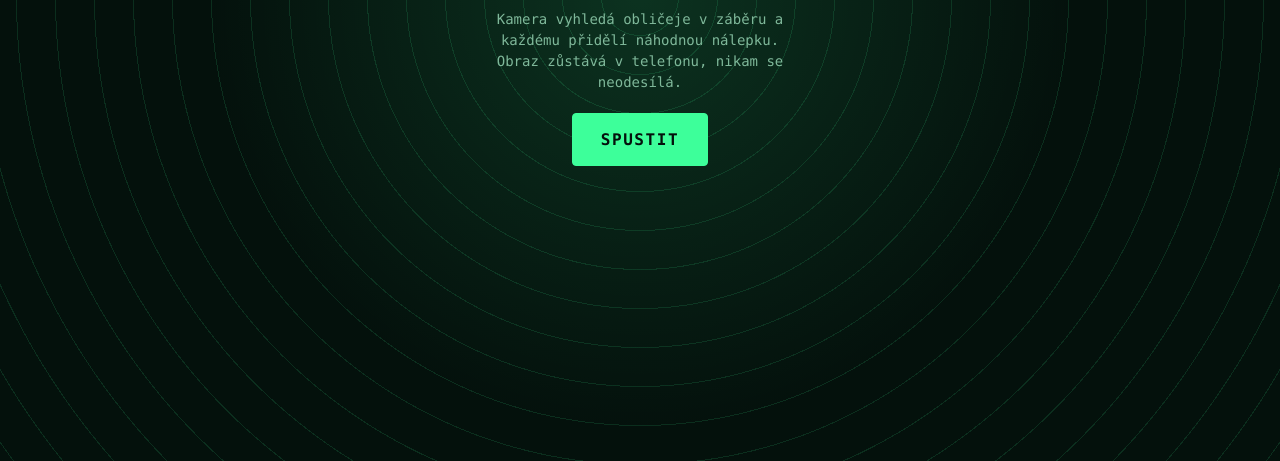
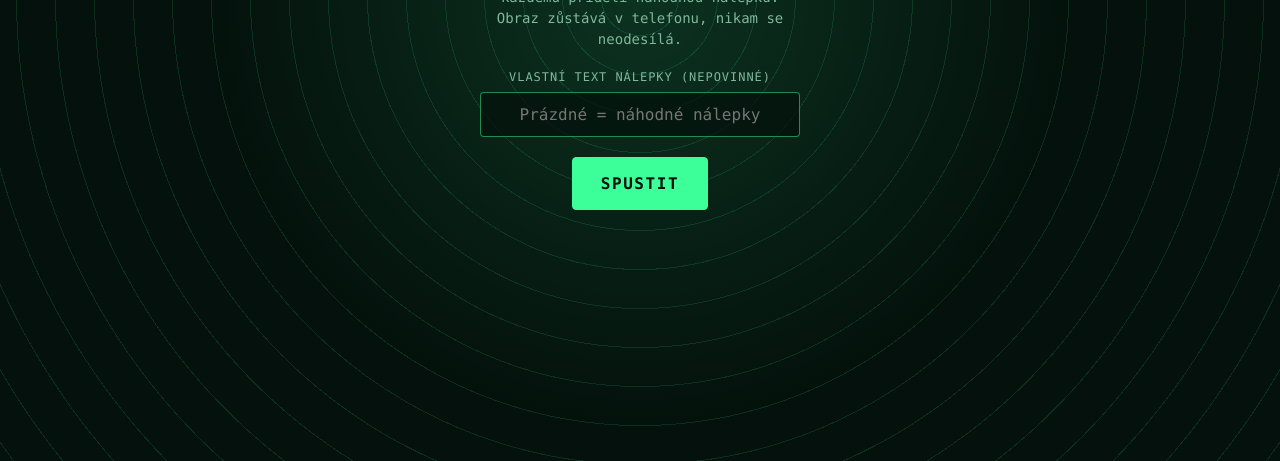
Before and after one commit to zarybjir/Zenista, a plain HTML site: page radar/index.html in a window 1280 px wide. Shown: the part 339-800 px from the top of the page. Drawn offline with Linux system fonts and the light colour scheme.

Commit message:
Radar: volitelný vlastní text nálepky
Co-Authored-By: Claude Fable 5.2 <noreply@anthropic.com>
Claude-Session: https://claude.ai/code/session_015jCRZQqY4SgQJubwJ9zX4T

```diff
--- a/radar/index.html
+++ b/radar/index.html
@@ -59,6 +59,13 @@
   #intro p { margin: 0; max-width: 34ch; color: var(--dim); font-size: 14px; line-height: 1.5; }
   #intro button { font-size: 16px; padding: 16px 28px; background: var(--accent);
     color: var(--bg); font-weight: 700; }
+  .field { display: flex; flex-direction: column; gap: 8px; width: min(100%, 320px);
+    color: var(--dim); font-size: 12px; letter-spacing: .08em; text-transform: uppercase; }
+  .field input { font: inherit; font-size: 16px; color: var(--fg); background: var(--panel);
+    border: 1px solid rgba(61, 255, 154, .5); border-radius: 4px; padding: 12px;
+    text-align: center; text-transform: none; letter-spacing: 0;
+    -webkit-user-select: text; user-select: text; }
+  .field input:focus-visible { outline: 2px solid var(--alert); outline-offset: 2px; }
   #msg { color: var(--alert); min-height: 1.5em; }
 
   @media (prefers-reduced-motion: reduce) { .dot { animation: none; } }
@@ -74,14 +81,17 @@
     <div class="chip">Cíle: <b id="count">0</b></div>
   </div>
   <div class="hud bottom">
+    <button id="flip" type="button">Otočit kameru</button>
     <button id="shuffle" type="button">Nové nálepky</button>
-    <button id="flip" type="button">Otočit kameru</button>
   </div>
 </div>
 
 <div id="intro">
   <h1>RADAR</h1>
   <p>Kamera vyhledá obličeje v záběru a každému přidělí náhodnou nálepku. Obraz zůstává v telefonu, nikam se neodesílá.</p>
+  <label class="field" for="custom">Vlastní text nálepky (nepovinné)
+    <input id="custom" type="text" maxlength="40" autocomplete="off" placeholder="Prázdné = náhodné nálepky">
+  </label>
   <button id="start" type="button">Spustit</button>
   <p id="msg" role="status"></p>
 </div>
@@ -128,7 +138,12 @@ async function openCamera() {
   tracks = [];
 }
 
+let customText = "";
+const customInput = $("custom");
+try { customInput.value = localStorage.getItem("radarText") || ""; } catch {}
+
 function pickLabel() {
+  if (customText) return customText;
   const used = new Set(tracks.map(t => t.label));
   const free = LABELS.filter(l => !used.has(l));
   const pool = free.length ? free : LABELS;
@@ -245,6 +260,9 @@ $("start").addEventListener("click", async () => {
   const btn = $("start");
   btn.disabled = true;
   try {
+    customText = customInput.value.trim().toUpperCase();
+    try { localStorage.setItem("radarText", customInput.value.trim()); } catch {}
+    $("shuffle").hidden = !!customText;
     if (!navigator.mediaDevices?.getUserMedia) throw new Error("insecure");
     msg.textContent = "Spouští se kamera…";
     await openCamera();
```
